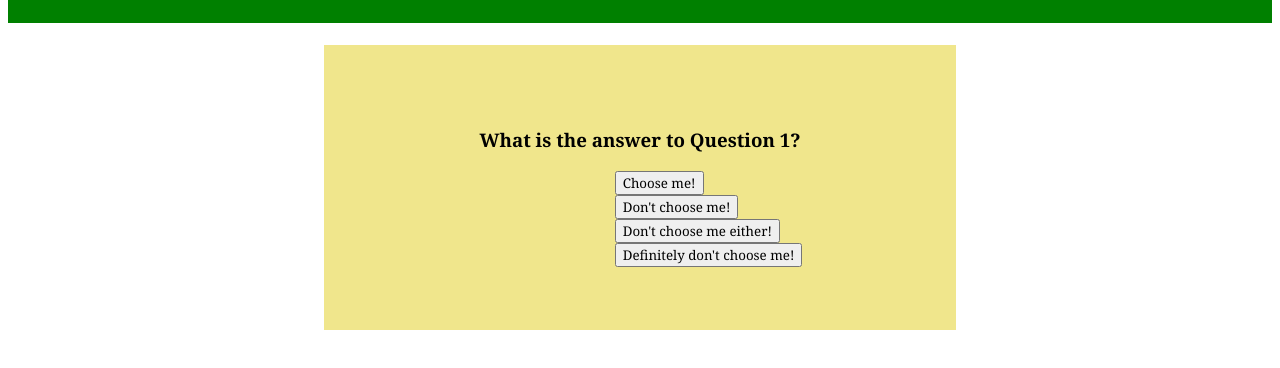
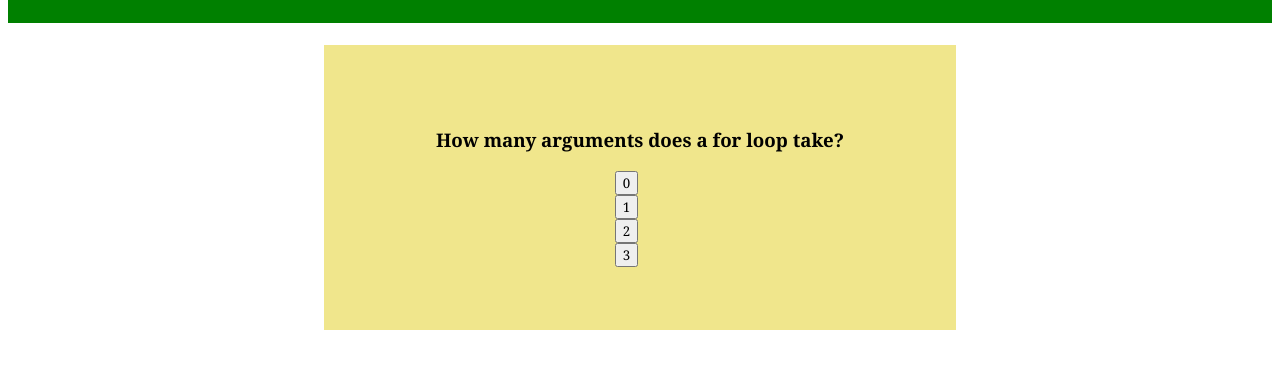
Before and after one commit to jmcmillenmusic/js-coding-quiz, a plain HTML site: page index.html in a window 1280 px wide. Both pictures are taken after a click on the button "Start Quiz". Shown: the part 108-476 px from the top of the page. Drawn offline with Linux system fonts and the light colour scheme.

Commit message:
Added questions array and styled answer choice buttons

```diff
--- a/assets/script.js
+++ b/assets/script.js
@@ -7,12 +7,13 @@ var answer1Button = document.createElement("button");
 var answer2Button = document.createElement("button");
 var answer3Button = document.createElement("button");
 var answer4Button = document.createElement("button");
+var questions = ["How many arguments does a for loop take?", "What array index refers to the array's first index?"];
 
 // Starts the quiz when the user clicks the Start Button
 startButton.addEventListener("click", function() {
 
     // Change the text to display Question 1
-    h3El.textContent = "What is the answer to Question 1?"
+    h3El.textContent = questions[0];
 
     // Remove the Start Button and add buttons for 4 answer choices
     mainEl.removeChild(startButton);
@@ -22,11 +23,18 @@ startButton.addEventListener("click", function() {
     mainEl.appendChild(answer4Button);
 
     // Place text in the new buttons for each of the answers
-    answer1Button.textContent = "Choose me!";
-    answer2Button.textContent = "Don't choose me!";
-    answer3Button.textContent = "Don't choose me either!";
-    answer4Button.textContent = "Definitely don't choose me!";
+    answer1Button.textContent = "0";
+    answer2Button.textContent = "1";
+    answer3Button.textContent = "2";
+    answer4Button.textContent = "3";
 
+    // Causes all of the answer choice buttons to line up vertically
+    answer1Button.setAttribute("style", "display: block");
+    answer2Button.setAttribute("style", "display: block");
+    answer3Button.setAttribute("style", "display: block");
+    answer4Button.setAttribute("style", "display: block");
+
+    // Creates and calls the countdown function, giving the user 75 seconds to answer all 5 questions
     function countdown() {
         var timeLeft = 76;
 
@@ -43,3 +51,7 @@ startButton.addEventListener("click", function() {
     }
     countdown();
 });
+
+// startButton.addEventListener("click", function() {
+
+// });
--- a/assets/style.css
+++ b/assets/style.css
@@ -19,6 +19,7 @@ main {
     width: 40%;
     padding: 5%;
     margin: auto;
+    display: block;
 }
 
 h3 {
```
